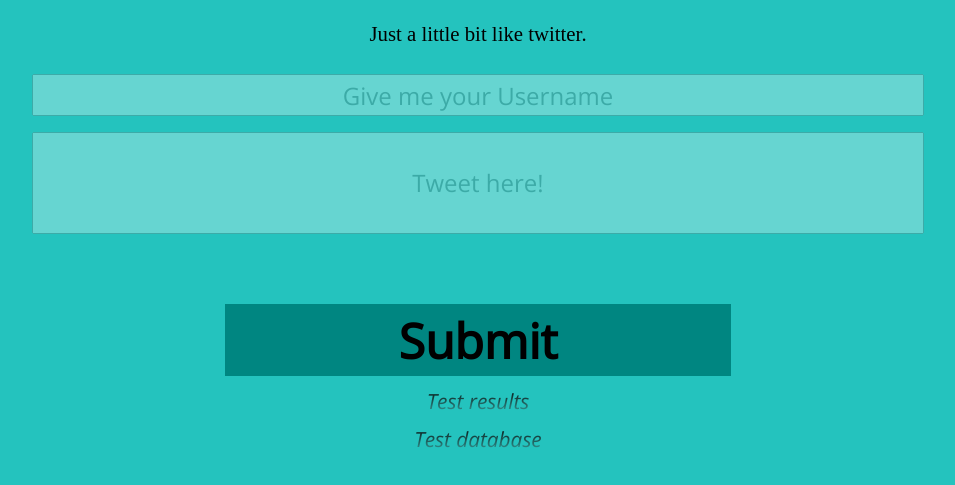
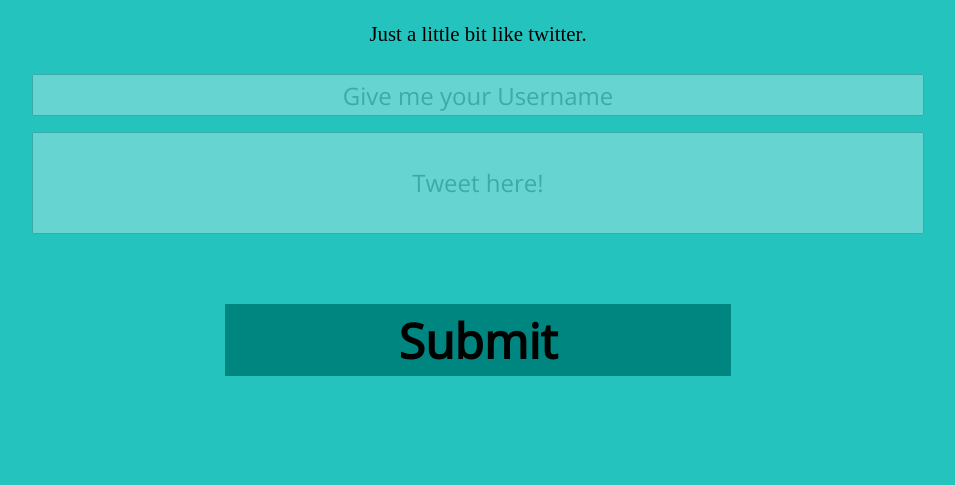
Before and after one commit to liberty-x/twitter, a website: page public/index.html in a window 1280 px wide. Shown: the part 291-776 px from the top of the page, without its empty margins (162-1117 px from the left). Drawn offline with nearby package versions, Linux system fonts and the light colour scheme; no server answers.

Commit message:
placeholder p tags removed

```diff
--- a/public/index.html
+++ b/public/index.html
@@ -24,15 +24,8 @@
         </form>
           <div class="showTweets">
           <div id = "results">
-            <p>
-              Test results
-            </p>
-
           </div>
           <div id="database">
-            <p>
-              Test database
-            </p>
           </div>
         </div>
       </div>
```
